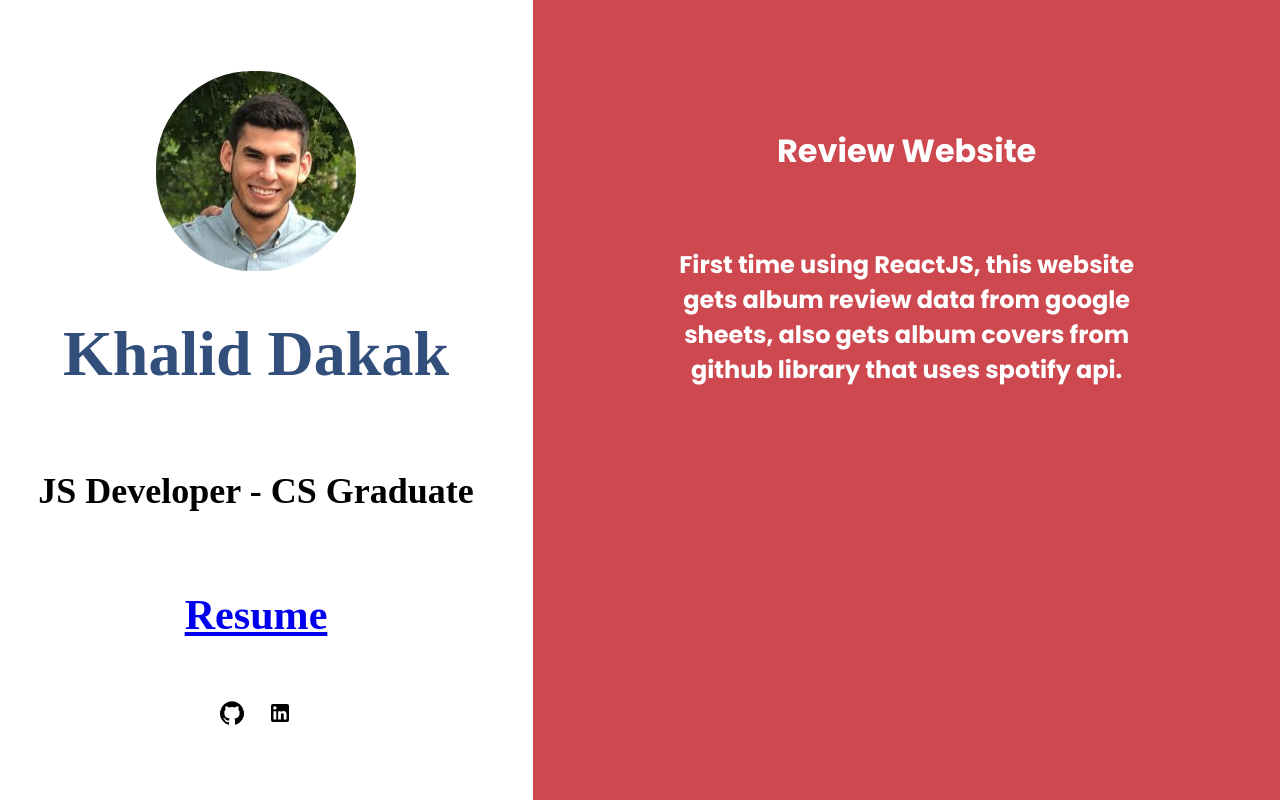
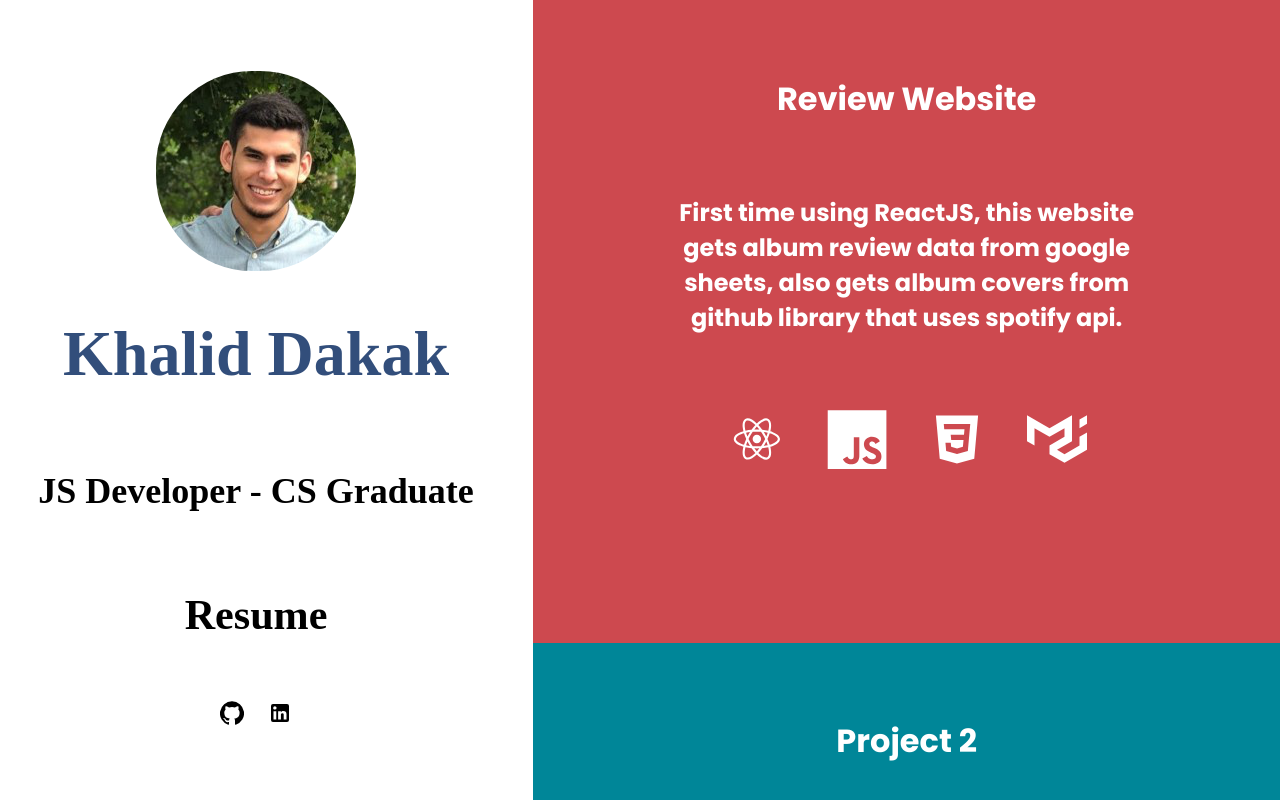
Before and after one commit to KhalidD98/personal-website, a React (Create React App) app: page / in a window 1280 px wide. Shown: the top 800 px of the page. Built offline with nearby package versions, Linux system fonts and the light colour scheme.

Commit message:
fixed screen size, beginning animations

```diff
--- a/public/index.html
+++ b/public/index.html
@@ -16,7 +16,7 @@
 
 <style>
   html {
-    height: 100%;
+    /* height: 100%; */
   }
 
   body {
@@ -26,7 +26,7 @@
   }
 
   #root {
-    height: 100%;
+    /* height: 100%; */
   }
 </style>
 
--- a/src/Home.js
+++ b/src/Home.js
@@ -10,8 +10,7 @@ const useStyles = makeStyles({
 export default function Home() {
     const classes = useStyles()
     return (
-        <>
-            <Grid container >
+        <Grid container direction="row">
             <Grid item xs={12} sm={12} md={5}>
                 <LeftSide props={"Resume"} />
             </Grid>
@@ -19,6 +18,5 @@ export default function Home() {
                 <RightSide />
             </Grid>
         </Grid>
-        </>
     )
 }
--- a/src/LeftSide.js
+++ b/src/LeftSide.js
@@ -5,6 +5,7 @@ import GitHubIcon from '@material-ui/icons/GitHub';
 import LinkedInIcon from '@material-ui/icons/LinkedIn';
 import image from './content/profilePicture.png'
 import { Link } from "react-router-dom"
+import { motion } from "framer-motion"
 
 
 const useStyles = makeStyles((theme) => ({
@@ -33,6 +34,10 @@ const useStyles = makeStyles((theme) => ({
             fontSize: '24px'
         },
     },
+    resumeText: {
+        textDecoration: 'none',
+        color: 'black'
+    },
     container: {
         [theme.breakpoints.up('sm')]: {
             position: 'fixed',
@@ -58,6 +63,7 @@ const useStyles = makeStyles((theme) => ({
 
 export default function LeftSide({ props }) {
     const classes = useStyles()
+
     return (
         <Grid container
             direction="column"
@@ -81,9 +87,9 @@ export default function LeftSide({ props }) {
             </Grid>
 
             {/* Resume */}
-            <Grid item className={classes.resume}>
-                <Link to={'/' + props}> <h3> {props} </h3> </Link>
-            </Grid>
+            <motion.Grid animate={{ fontSize: 150 }} item className={classes.resume} >
+                <Link className={classes.resumeText} to={'/' + props}> <h3> {props} </h3> </Link>
+            </motion.Grid>
 
             {/* Icons */}
             <Grid item className={classes.icons}>
@@ -103,6 +109,6 @@ export default function LeftSide({ props }) {
 
                 </Grid>
             </Grid>
-        </Grid>
+        </Grid >
     )
 }
--- a/src/Projects.js
+++ b/src/Projects.js
@@ -3,24 +3,21 @@ import { makeStyles } from '@material-ui/core/styles'
 import { DiReact, DiJsBadge, DiCss3 } from "react-icons/di"
 import { SiMaterialUi } from "react-icons/si";
 import { Grid } from '@material-ui/core';
-import projectData from './content/projects.json'
 
 
 const useStyles = makeStyles((theme) => ({
     main: {
-        height: '1900px',
-        width: '100%',
         backgroundColor: props => props.color,
         display: 'flex',
+        // width: '100%',
         flexDirection: 'column',
         alignItems: 'center',
-        // justifyContent: 'center',
         color: 'white'
     },
     title: {
         padding: '0',
         margin: '0',
-        marginTop: '17%',
+        marginTop: '10%',
         marginBottom: '7%',
         fontFamily: 'poppins'
     },
@@ -32,9 +29,10 @@ const useStyles = makeStyles((theme) => ({
     },
     icons: {
         width: '60px',
-        height: '60px'
+        height: '60px',
     },
     iconContainer: {
+        marginBottom: '20%'
     }
 }))
 
@@ -51,13 +49,33 @@ export default function Projects({ data }) {
                 className={classes.iconContainer}
                 spacing={5}>
 
-                {projectData[0].icons.forEach((icon) => {
-                    console.log(icon)
-                    return (
-                        <Grid item>
-                            <DiReact className={classes.icons} />
-                        </Grid>
-                    )
+                {data.icons.map((icon, index) => {
+                    switch (icon) {
+                        case 'react':
+                            return (
+                                <Grid item>
+                                    <DiReact key={index} className={classes.icons} />
+                                </Grid>
+                            )
+                        case 'css':
+                            return (
+                                <Grid item>
+                                    <DiCss3 key={index} className={classes.icons} />
+                                </Grid>
+                            )
+                        case 'js':
+                            return (
+                                <Grid item>
+                                    <DiJsBadge key={index} className={classes.icons} />
+                                </Grid>
+                            )
+                        case 'materialui':
+                            return (
+                                <Grid item>
+                                    <SiMaterialUi key={index} className={classes.icons} />
+                                </Grid>
+                            )
+                    }
                 })}
 
                 {/*<Grid item>
--- a/src/RightSide.js
+++ b/src/RightSide.js
@@ -1,31 +1,22 @@
 import React from 'react'
 import { makeStyles } from '@material-ui/core/styles';
-import { Grid } from '@material-ui/core';
 import Projects from './Projects'
 import projectData from './content/projects.json'
 
 const useStyles = makeStyles((theme) => ({
     container: {
-        width: '100%'
+        width: '100%',
+        overflow: 'hidden'
     },
 }))
 
 export default function RightSide() {
     const classes = useStyles()
     return (
-        <>
+        <div className={classes.container}>
             <Projects data={projectData[0]} />
             <Projects data={projectData[1]} />
             <Projects data={projectData[2]} />
-        </>
-        // <Grid container
-        //     direction="column"
-        //     justify="center"
-        //     alignItems="center"
-        //     className={classes.container}>
-        //     <Grid item>
-        //         <Projects />
-        //     </Grid>
-        // </Grid>
+        </div>
     )
 }
--- a/src/content/projects.json
+++ b/src/content/projects.json
@@ -4,20 +4,28 @@
         "description": "First time using ReactJS, this website gets album review data from google sheets, also gets album covers from github library that uses spotify api.",
         "color": "#CD494F",
         "icons": [
-            "DiReact",
-            "DiJsBadge",
-            "DiCss3",
-            "SiMaterialUi"
+            "react",
+            "js",
+            "css",
+            "materialui"
         ]
     },
     {
         "name": "Project 2",
         "description": "random words I am saying in the description",
-        "color": "#008698"
+        "color": "#008698",
+        "icons": [
+            "css",
+            "materialui"
+        ]
     },
     {
         "name": "Project 3",
         "description": "random words I am saying in the description",
-        "color": "#393E46"
+        "color": "#393E46",
+        "icons": [
+            "css",
+            "react"
+        ]
     }
 ]
```
Lines whose indentation alone changed are shown as unchanged.
